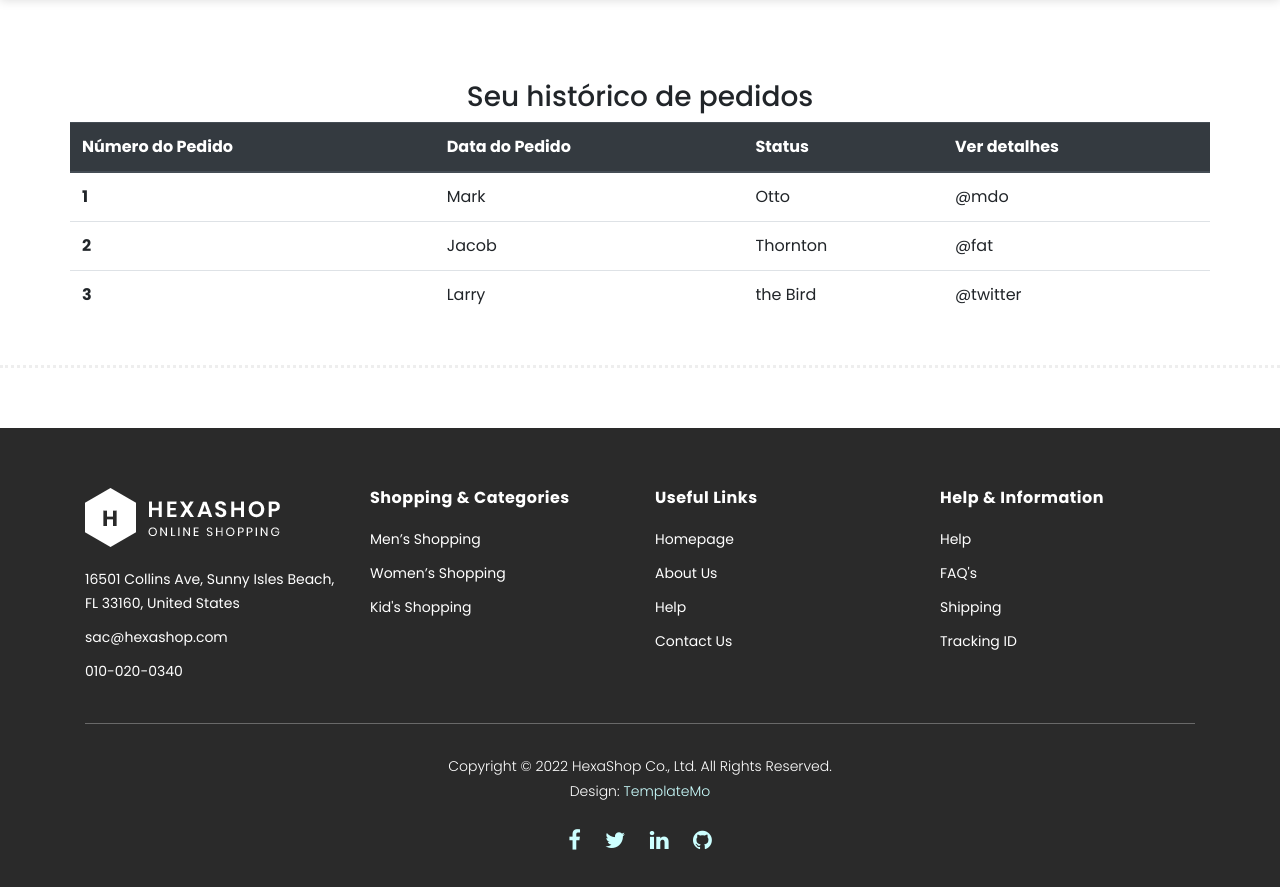
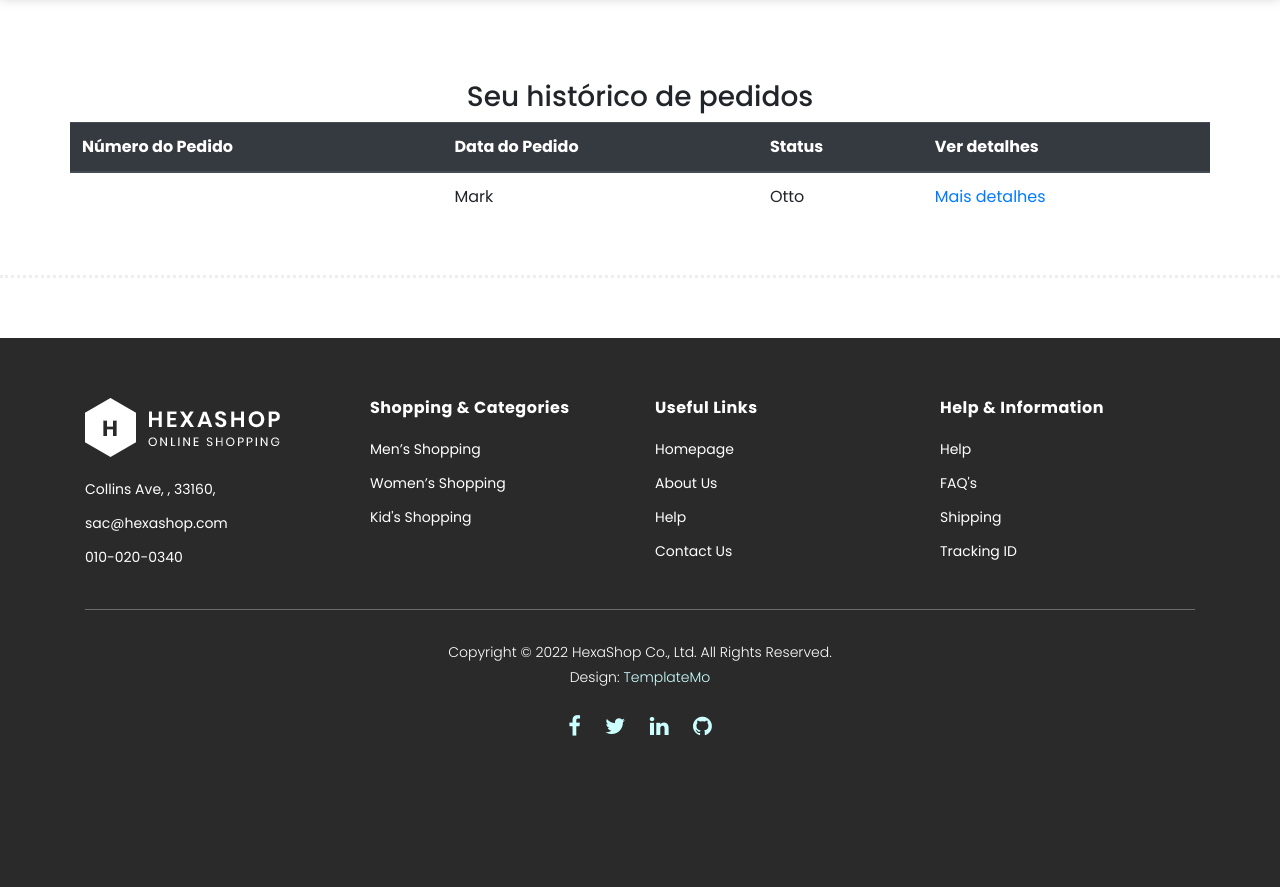
Before and after one commit to AllanSBorges/E-commerce, a Django app: page /pedidos/ in a window 1280 px wide. Shown: the part 80-967 px from the top of the page. After the commit the page ends 816 px from the top, so only its background shows below. Run offline with Django 4.2, Linux system fonts and the light colour scheme; a user stored in the database is signed in; data comes from the database, SQL or seed files in the repository; both versions use the stored data as it was after the commit; tables that the repository leaves empty hold one stand-in row (values such as "Sample post"); some libraries are stand-ins or nearby versions.

Commit message:
feat: Continuação do Projeto

```diff
--- a/ecommerce/core/models.py
+++ b/ecommerce/core/models.py
@@ -36,11 +36,13 @@
     product_status = models.BooleanField(verbose_name='Disponível')
     product_image = models.ImageField(null=True, verbose_name='Imagem')
 
+
     product_netweight = models.DecimalField(max_digits=7, decimal_places=2, verbose_name="Peso líquido (em Kg):")
     product_weight = models.DecimalField(max_digits=7, decimal_places=2, verbose_name="Peso bruto (em Kg):")
     product_height = models.DecimalField(max_digits=7, decimal_places=2, verbose_name="Altura (em cm):")
     product_width = models.DecimalField(max_digits=7, decimal_places=2, verbose_name="Largura (em cm):")
     product_length = models.DecimalField(max_digits=7, decimal_places=2, verbose_name="Profundidade (em cm):")
+
 
     class Meta:
         verbose_name= 'Produto'
--- a/ecommerce/core/templates/index.html
+++ b/ecommerce/core/templates/index.html
@@ -32,7 +32,7 @@
                         <div class="row">
                             {% for escolhida in escolhidas %}
                                 <div class="col-lg-6">
-                                    <div class="right-first-image">
+                                    <div class="right-first-image mb-5 pb-1">
                                         <div class="thumb">
 
                                             <div class="inner-content">
@@ -184,8 +184,8 @@
             <div class="row">
                 <div class="col-lg-8">
                     <div class="section-heading">
-                        <h2>Ao se inscrever em nossa newsletter, você pode obter 30% de desconto.</h2>
-                        <span>Details to details is what makes Hexashop different from the other themes.</span>
+                        <h2>Ao se inscrever em nossa newsletter, você pode obter até 30% de desconto.</h2>
+                        <span>	Lorem ipsum aenean quisque placerat, lacus hac nec egestas, fermentum tristique semper.</span>
                     </div>
                     <form id="subscribe" action="/" method="POST">
                         {% csrf_token %}
--- a/ecommerce/core/templates/pedidos.html
+++ b/ecommerce/core/templates/pedidos.html
@@ -7,9 +7,8 @@
     <div class="row">
       <h3 class="text mx-auto">Seu histórico de pedidos</h3>
     </div>
+
     <div class="row pt-2">
-
-
       <table class="table">
         <thead class="thead-dark">
           <tr>
@@ -22,27 +21,19 @@
         <tbody>
           {% for item in itens_paginados %}
             <tr>
-                            <th scope="row">1</th>
+                <th scope="row"></th>
                 <td>Mark</td>
                 <td>Otto</td>
-                            <td>@mdo</td>
+                <td><a href="#">Mais detalhes</td>
             </tr>
         {% endfor %}
-                      <tr>
-                        <th scope="row">2</th>
-                        <td>Jacob</td>
-                        <td>Thornton</td>
-                        <td>@fat</td>
-                      </tr>
-                      <tr>
-                        <th scope="row">3</th>
-                        <td>Larry</td>
-                        <td>the Bird</td>
-                        <td>@twitter</td>
-                      </tr>
         </tbody>
       </table>
     </div>
+    <div class="row pt-2">
+
     </div>
   </div>
+</div>
+
 {% endblock content %}
--- a/ecommerce/core/urls.py
+++ b/ecommerce/core/urls.py
@@ -3,6 +3,9 @@
 
 from django.urls import path
 from . import views
+
+
+
 
 urlpatterns = [
     path("", views.index_view, name="page/"),
--- a/ecommerce/core/views.py
+++ b/ecommerce/core/views.py
@@ -18,9 +18,20 @@
          "loja_razao_social": 'Hexashop LTDA',
          "loja_email": 'sac@hexashop.com',
          "loja_tel": '010-020-0340',
-         "loja_end": '16501 Collins Ave, Sunny Isles Beach, FL 33160, United States',
-         "loja_end2": 'North Miami Beach',
-         } # Dicionário alteração dos dados da loja (obs. Poderia ser uma entidade no banco de dados.)
+         "loja_end":  'Collins Ave, ,  33160, ',
+         "loja_end_num": '16501',
+         "loja_end_bairo": "Sunny Isles Beach",
+         "loja_end_estado": "FL",
+         "loja_end_pais": "United States",
+         "escritorio_email": 'sac@hexashop.com',
+         "escritorio_tel": '010-020-0340',
+         "escritorio_end":  'Collins Ave, ,  33160, ',
+         "escritorio_end_num": '16501',
+         "escritorio_end_bairo": "Sunny Isles Beach",
+         "escritorio_end_estado": "FL",
+         "escritorio_end_pais": "United States",
+
+        } # Dicionário alteração dos dados da loja (obs. Poderia ser uma entidade no banco de dados.)
 
 def dados_nav(request):
     categorias = Category.objects.all()
@@ -32,9 +43,23 @@
                'dados': dados}
     return context
 
+def media_avaliacao(request,product_id):
+    produto = Product.objects.get(pk = product_id)
+    avaliacoes = Evaluation.objects.filter(produto_id = produto)
+    media = 0
+    if avaliacoes:
+        for avaliacao in avaliacoes:
+            media += avaliacao.nota
+        media = int(media/len(avaliacoes))
+        return media
+    else:
+        return 5
+
 # Create your views here.
 
 
+def pagina_nao_encontrada(request, exception=None):
+    return render(request, '404.html', status=404)
 
 def login_view(request):
     context = dados_nav(request)
@@ -215,10 +240,25 @@
     if total != 0:
         pass
 
+
+
+
     if request.method == "POST":
         escolhido = request.POST.get('escolhido')
         print(escolhido)
         context.setdefault('escolhido', escolhido)
+        total_weight = 0
+        total_height = 0
+        total_width = 0
+        total_length = 0
+
+        # Chame a API do Melhor Envio para calcular o frete
+        url = 'https://api.melhorenvio.com.br/v2/calculator'
+        headers = {'Authorization': 'Token SEU_TOKEN_AQUI'}
+        payload = {'from': 'CEP_ORIGEM', 'to': escolhido, 'weight': '1', 'height': '10', 'width': '15', 'length': '20'}
+
+        # response = requests.post(url, headers=headers, data=payload)
+        # resultado = response.json()
     else:
         escolhido = ""
 
--- a/ecommerce/ecommerce/settings.py
+++ b/ecommerce/ecommerce/settings.py
@@ -25,7 +25,7 @@
 # SECURITY WARNING: don't run with debug turned on in production!
 DEBUG = True
 
-ALLOWED_HOSTS = []
+ALLOWED_HOSTS = ['127.0.0.1']
 
 
 # Application definition
--- a/ecommerce/ecommerce/urls.py
+++ b/ecommerce/ecommerce/urls.py
@@ -21,3 +21,4 @@
     path('admin/', admin.site.urls),
     path('', include('core.urls')),
 ]
+handler404 = "core.views.pagina_nao_encontrada"
```
Also changed, not shown: ecommerce/core/templates/404.html (added, +11 -0 lines), ecommerce/core/templates/entrega.html (+14 -4 lines), ecommerce/db.sqlite3. Lines whose indentation alone changed are shown as unchanged.
